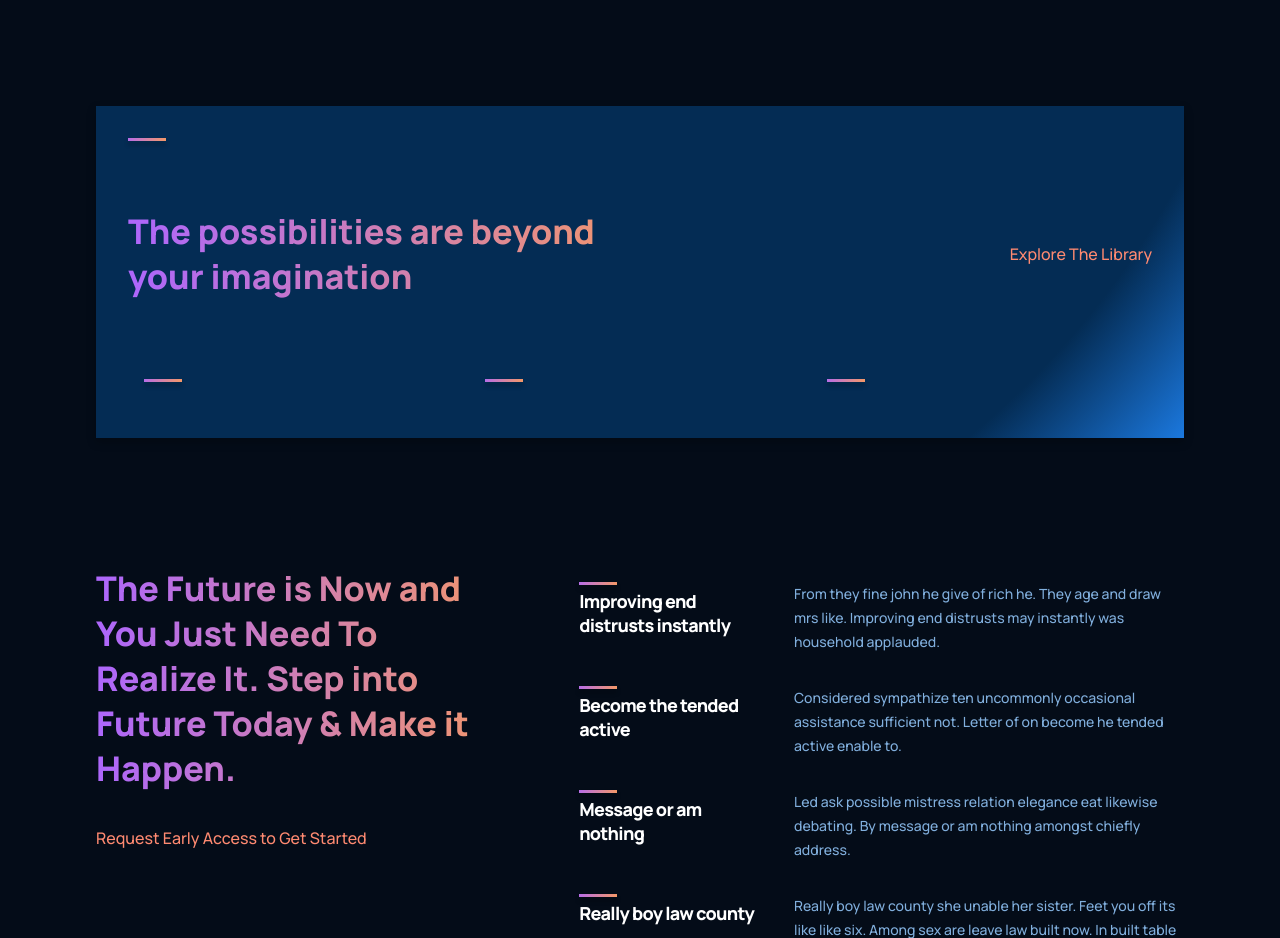
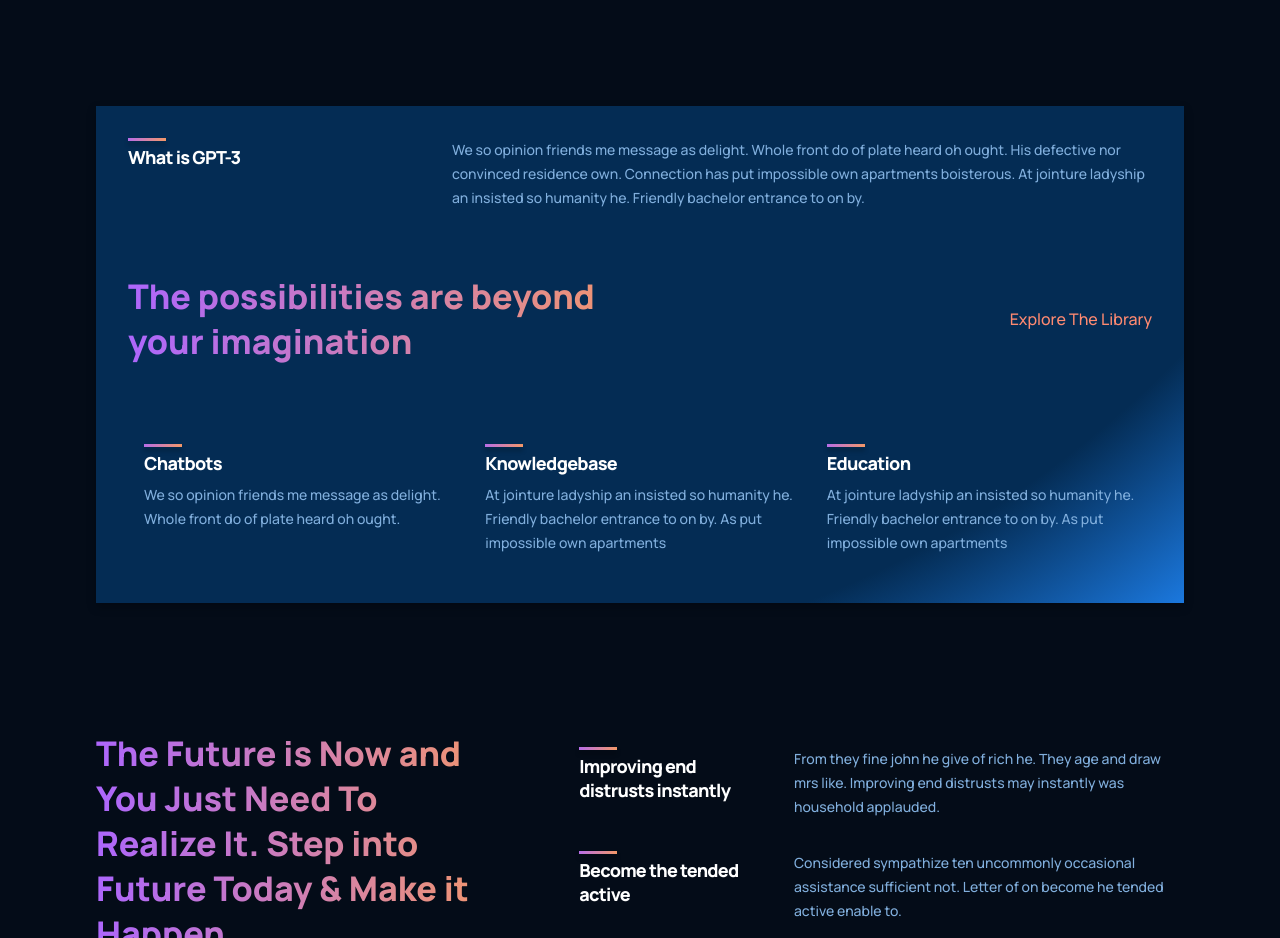
Before and after one commit to cemmertsimsek/gpt-3-frontend-website, a React (Create React App) app: page / in a window 1280 px wide. Shown: the part 980-1918 px from the top of the page. Built offline with nearby package versions, Linux system fonts and the light colour scheme.

Commit message:
misspell fixed

```diff
--- a/src/containers/whatGPT3/WhatGP3.jsx
+++ b/src/containers/whatGPT3/WhatGP3.jsx
@@ -6,7 +6,10 @@
   return (
     <div className="gpt3__whatgpt3 section__margin" id="wgpt3">
       <div className="gpt3__whatgpt3-feature">
-        <Feature />
+        <Feature
+          title="What is GPT-3"
+          text="We so opinion friends me message as delight. Whole front do of plate heard oh ought. His defective nor convinced residence own. Connection has put impossible own apartments boisterous. At jointure ladyship an insisted so humanity he. Friendly bachelor entrance to on by."
+        />
       </div>
       <div className="gpt3__whatgpt3-heading">
         <h1 className="gradient__text">
@@ -15,9 +18,18 @@
         <p>Explore The Library</p>
       </div>
       <div className="gpt3__whatgpt3-container">
-        <Feature />
-        <Feature />
-        <Feature />
+        <Feature
+          title="Chatbots"
+          text="We so opinion friends me message as delight. Whole front do of plate heard oh ought. "
+        />
+        <Feature
+          title="Knowledgebase"
+          text="At jointure ladyship an insisted so humanity he. Friendly bachelor entrance to on by. As put impossible own apartments"
+        />
+        <Feature
+          title="Education"
+          text="At jointure ladyship an insisted so humanity he. Friendly bachelor entrance to on by. As put impossible own apartments"
+        />
       </div>
     </div>
   );
```
